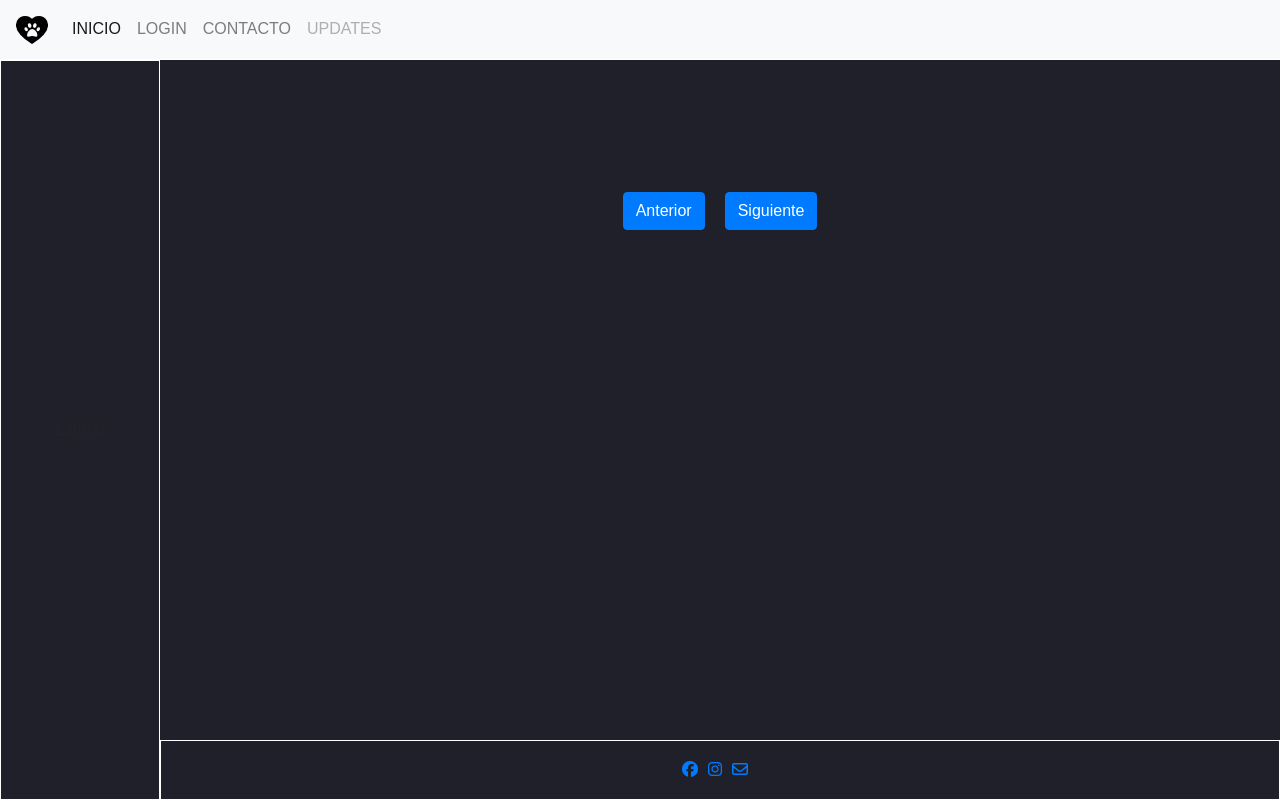
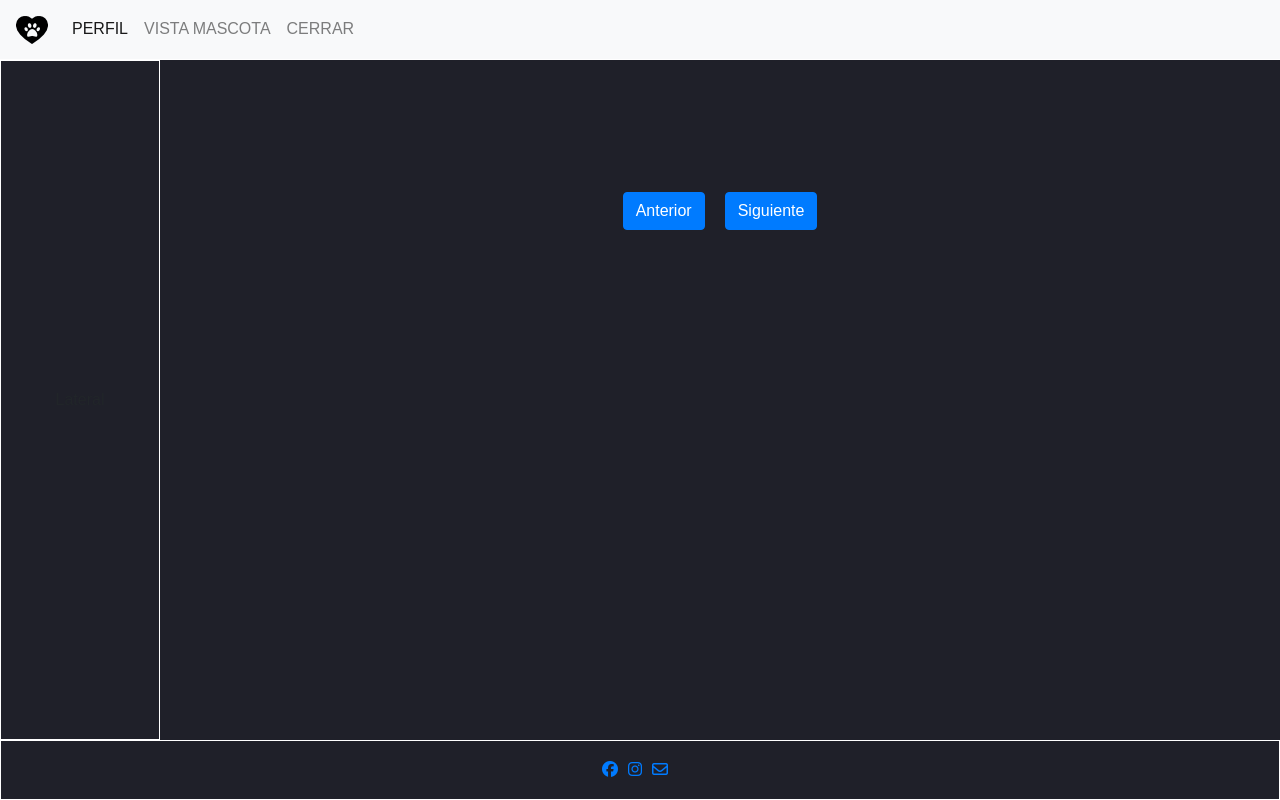
Before and after one commit to CamiloHI96/Adopta-Mascota, a Flask app: page /menu.html in a window 1280 px wide. Run offline with Flask 3, Linux system fonts and the light colour scheme; the visitor is signed in with stand-in values (Sample User, id 1); data that the repository does not hold is empty; some libraries are stand-ins or nearby versions.

Commit message:
Layout y Reset base de datos

```diff
--- a/static/css/layout.css
+++ b/static/css/layout.css
@@ -22,7 +22,7 @@ html {
 }
 
 /* Estilos para móviles */
-@media (max-width: 479px) {
+@media (max-width: 480px) {
     header,aside,main,footer {
         margin: 0;
         padding: 0;
@@ -37,7 +37,7 @@ html {
 }
 
 /* Estilos para tabletas */
-@media (min-width: 480px) and (max-width: 767px) {
+@media (min-width: 481px) and (max-width: 767px) {
     header,aside,main,footer {
         margin: 0;
         padding: 0;
@@ -71,9 +71,9 @@ html {
         grid-template-columns: 160px 1fr;
         grid-template-rows: 60px 1fr 60px;
         grid-template-areas:
-            "header header"
-            "aside main"
-            "aside footer";
+            "header header header"
+            "aside main main"
+            "footer footer footer";
     }
 
     header,aside,main,footer {
--- a/templates/menu.html
+++ b/templates/menu.html
@@ -31,10 +31,9 @@
         </button>
         <div class="collapse navbar-collapse" id="navbarNavAltMarkup">
           <div class="navbar-nav">
-            <a href="/index.html" class="nav-item nav-link active">INICIO<span class="sr-only">(current)</span></a>
-            <a href="/login.html" class="nav-item nav-link">LOGIN</a>
-            <a href="/contacto.html" class="nav-item nav-link">CONTACTO</a>
-            <a href="#" class="nav-item nav-link disabled">UPDATES</a>
+            <a href="/menu.html" class="nav-item nav-link active">PERFIL<span class="sr-only">(current)</span></a>
+            <a href="/menu.html" class="nav-item nav-link">VISTA MASCOTA</a>
+            <a href="/index.html" class="nav-item nav-link">CERRAR</a>
           </div>
         </div>
       </nav>
```
Also changed, not shown: reset-tabla.py (added, +22 -0 lines), instance/adopta_mascotas.db.
